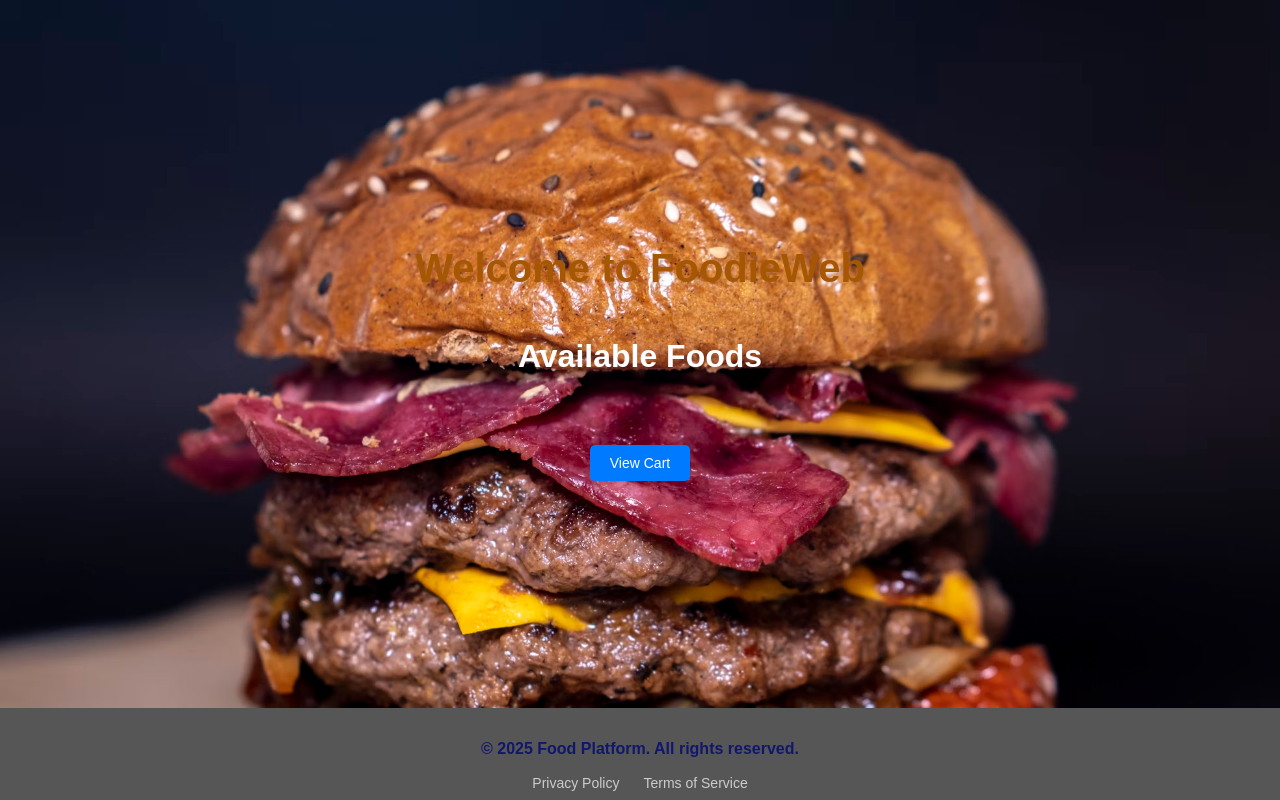
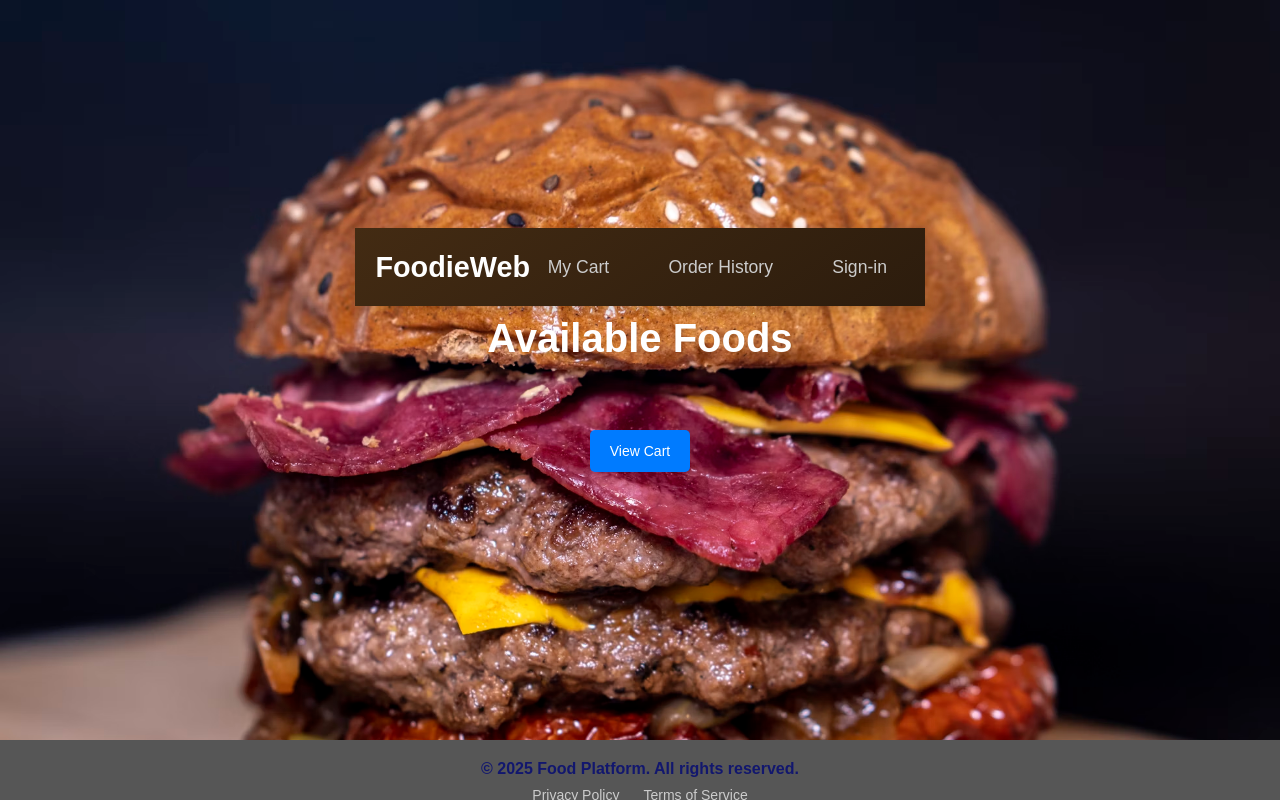
Before and after one commit to Brooktek/restaurant, a PHP site: page /Views/User/dashboard.php in a window 1280 px wide. Run offline with PHP 8.4, Linux system fonts and the light colour scheme; the visitor is signed in with stand-in values (Sample User, id 1); data that the repository does not hold is empty.

Commit message:
finished
almost finished

```diff
--- a/Public/css/style.css
+++ b/Public/css/style.css
@@ -1,7 +1,13 @@
+* {
+  margin: 0;
+  padding: 0;
+  box-sizing: border-box;
+}
 body {
   font-family: Arial, sans-serif;
   margin: 0;
   padding: 0;
+  line-height: 1.6;
   display: flex;
   justify-content: center;
   flex-direction: column;
@@ -28,9 +34,103 @@ body::before {
   z-index: -1; /* Place behind the content */
 }
 
+header {
+  background: linear-gradient(145deg, #432b13, #2c1c0d); /* Gradient background */
+  color: #fff;
+  padding: 1em 0;
+  box-shadow: 0 4px 10px rgba(0, 0, 0, 0.2); /* Subtle shadow for depth */
+  position: sticky;
+  top: 0;
+  z-index: 1000; /* Ensure it's above other content */
+}
+
+.navbar {
+  display: flex;
+  justify-content: space-between;
+  align-items: center;
+  max-width: 1200px;
+  margin: 0 auto;
+  padding: 0 20px;
+}
+
+/* Logo */
+.logo a {
+  color: #fff;
+  font-size: 1.8em;
+  font-weight: bold;
+  text-decoration: none;
+  transition: color 0.3s ease;
+}
+
+.logo a:hover {
+  color: #ffcc00; /* Highlight color on hover */
+}
+
+/* Menu */
+.menu {
+  list-style: none;
+  display: flex;
+  gap: 1.5em; /* Space between links */
+  align-items: center;
+}
+
+.menu li {
+  position: relative;
+}
+
+.menu a {
+  color: #ccc;
+  text-decoration: none;
+  font-size: 1.1em;
+  padding: 0.5em 1em;
+  border-radius: 5px;
+  transition: all 0.3s ease;
+}
+
+.menu a:hover {
+  color: #fff;
+  background-color: rgba(255, 255, 255, 0.1); /* Subtle background on hover */
+  transform: translateY(-2px); /* Slight lift effect */
+}
+
+/* Logout Button */
+.menu a[href="logout.php"] {
+  background-color: #ff4444; /* Red background for logout */
+  color: #fff;
+  padding: 0.5em 1em;
+  border-radius: 5px;
+}
+
+.menu a[href="logout.php"]:hover {
+  background-color: #cc0000; /* Darker red on hover */
+}
+
+/* Responsive Design */
+@media (max-width: 768px) {
+  .navbar {
+    flex-direction: column; /* Stack logo and menu vertically */
+    align-items: flex-start;
+    padding: 1em;
+  }
+
+  .menu {
+    flex-direction: column; /* Stack menu items vertically */
+    width: 100%;
+    gap: 0.5em; /* Reduce gap for mobile */
+    margin-top: 1em;
+  }
+
+  .menu a {
+    width: 100%; /* Full-width links */
+    padding: 0.75em 1em; /* Larger padding for touch targets */
+    text-align: left; /* Align text to the left */
+  }
+}
+
+
 /* Form Containers */
 .login-container, .signup-container {
-  background: rgba(255, 255, 255, 0.7); /* Slightly transparent white background */
+  background: rgba(255, 255, 255, 0.396); /* Slightly transparent white background */
   padding: 35px;
   border-radius: 12px;
   box-shadow: 0 5px 15px rgba(0, 0, 0, 0.2);
@@ -41,7 +141,7 @@ body::before {
 
 /* Headers */
 h1 {
-  color: #a55704;
+  color: #ffffff;
   font-size: 2.5rem;
   margin-bottom: 20px;
   text-align: center;
@@ -49,10 +149,19 @@ h1 {
 }
 
 h2 {
-  font-size: 2rem;
+  font-size: 2.3rem;
   margin-bottom: 30px;
   text-align: center;
   color: #ffffff;
+  text-decoration: underline;
+}
+
+h3 {
+  color: #000000;
+  font-size: 2.5rem;
+  margin-bottom: 20px;
+  text-align: center;
+  text-shadow: 2px 2px 4px rgba(0, 0, 0, 0.1);
 }
 
 /* Input Fields */
@@ -115,7 +224,7 @@ form {
   max-width: 400px;
   margin: 20px auto;
   padding: 20px;
-  background: rgba(255, 255, 255, 0.9); /* Slightly transparent white background */
+  background: rgba(255, 255, 255, 0.419); /* Slightly transparent white background */
   border: 1px solid #ddd;
   border-radius: 10px;
   box-shadow: 0 4px 10px rgba(0, 0, 0, 0.1); /* Soft shadow for depth */
@@ -169,7 +278,7 @@ p {
 
 /* Food Item Card */
 .food-item {
-  background-color: #ffffffa2;
+  background-color: #ffffff64;
   border-radius: 10px;
   box-shadow: 0 4px 8px rgba(0, 0, 0, 0.1);
   padding: 15px; /* Reduced padding for medium size */
@@ -197,12 +306,12 @@ p {
 .food-item h3 {
   font-size: 1.25rem; /* Slightly smaller font size */
   margin: 10px 0;
-  color: #333;
+  color: #000000;
 }
 
 .food-item p {
   font-size: 0.9rem; /* Slightly smaller font size */
-  color: #555;
+  color: #000000;
   margin: 5px 0;
 }
 
@@ -229,7 +338,7 @@ p {
 }
 
 .cart-item {
-  background-color: #fff;
+  background-color: #ffffff64;
   padding: 20px;
   border-radius: 8px;
   box-shadow: 0 2px 4px rgba(0, 0, 0, 0.1);
@@ -248,12 +357,12 @@ p {
 .cart-item h3 {
   margin: 0;
   font-size: 1.5rem;
-  color: #333;
+  color: #000000;
 }
 
 .cart-item p {
   margin: 5px 0;
-  color: #555;
+  color: #000000;
 }
 
 .product-display-table {
@@ -298,12 +407,12 @@ th:last-child, td:last-child {
 
 .order-list {
   display: flex;
-  flex-direction: column;
+  flex-direction: row;
   gap: 20px;
-  max-width: 800px;
+  max-width: auto;
   margin: 0 auto;
   padding: 20px;
-  background-color: #fae6c3;
+  background-color: #ffffff64;
   border-radius: 10px;
   box-shadow: 0 4px 8px rgba(0, 0, 0, 0.1);
 }
--- a/Public/header.php
+++ b/Public/header.php
@@ -1,7 +1,3 @@
-<?php
-session_start();
-$user_name = $_SESSION['user_name'] ?? 'Guest';
-?>
 <!DOCTYPE html>
 <html lang="en">
 <head>
@@ -14,13 +10,15 @@ $user_name = $_SESSION['user_name'] ?? 'Guest';
     <header>
         <nav class="navbar">
             <div class="logo">
-                <a href="index.php">FoodieApp</a>
+                <a href="../User/dashboard.php">FoodieWeb</a>
             </div>
             <ul class="menu">
-                <li><a href="user_dashboard.php">Home</a></li>
-                <li><a href="../cart.php">My Cart</a></li>
-                <li><a href="../user/order_history.php">Order History</a></li>
-                <li><a href="logout.php">Logout (<?php echo htmlspecialchars($user_name); ?>)</a></li>
+                <li><a href="../User/cart.php">My Cart</a></li>
+                <li><a href="../User/order_history.php">Order History</a></li>
+                <li><a href="../signup.php">Sign-in</a></li>
+
             </ul>
         </nav>
     </header>
+</body>
+</html>
--- a/Views/User/checkout.php
+++ b/Views/User/checkout.php
@@ -17,7 +17,7 @@ if ($_SESSION['user_type'] !== 'user') {
     <link rel="stylesheet" href="../../public/css/style.css">
 </head>
 <body>
-    <h1>Checkout</h1>
+    <h3>Checkout</h3>
 
     <h2>Total Price: <?php echo htmlspecialchars($_POST['total_price']); ?> Birr</h2>
 
--- a/Views/User/dashboard.php
+++ b/Views/User/dashboard.php
@@ -9,6 +9,7 @@ if ($_SESSION['user_type'] !== 'user') {
     header("Location: ../login.php");
     exit();
 }
+include '../../Public/header.php'
 ?>
 
 <!DOCTYPE html>
@@ -21,9 +22,7 @@ if ($_SESSION['user_type'] !== 'user') {
 </head>
 <body>
 
-    <h1>Welcome to FoodieWeb</h1>
-    <h2>Available Foods</h2>
-
+    <h1>Available Foods</h1>
 
     <div class="food-list">
     <?php
--- a/Views/User/order-confirmation.php
+++ b/Views/User/order-confirmation.php
@@ -29,7 +29,7 @@ if (isset($_GET['order_id'])) {
     <link rel="stylesheet" href="../../Public/css/style.css">
 </head>
 <body>
-    <h1>Order Confirmation</h1>
+    <h3>Order Confirmation</h3>
 
     <?php if ($orderId): ?>
         <h2>Order ID: <?php echo $orderId; ?></h2>
--- a/Views/User/order_history.php
+++ b/Views/User/order_history.php
@@ -31,7 +31,7 @@ if ($_SESSION['user_type'] !== 'user') {
             <p>Status: <?php echo $order['status']; ?></p>
         </div>
         <?php } ?>
-    </div>
+    </div><br>
     <a href="dashboard.php" class="btn">Back to Menu</a>
 </body>
 </html>
--- a/Views/login.php
+++ b/Views/login.php
@@ -22,7 +22,7 @@
 </head>
 <body>
     <div class="login-container">
-        <h1>Login</h1>
+        <h3>Login</h3>
         <form action="login.php" method="post">
             <input type="email" name="email" placeholder="Email" required>
             <input type="password" name="password" placeholder="Password" required>
--- a/Views/signup.php
+++ b/Views/signup.php
@@ -22,7 +22,7 @@
 </head>
 <body>
     <div class="signup-container">
-        <h1>Create Your Account</h1>
+        <h3>Create Your Account</h3>
         <form action="signup.php" method="post">
             <input type="text" name="name" placeholder="Full Name" required>
             <input type="email" name="email" placeholder="Email Address" required>
```
